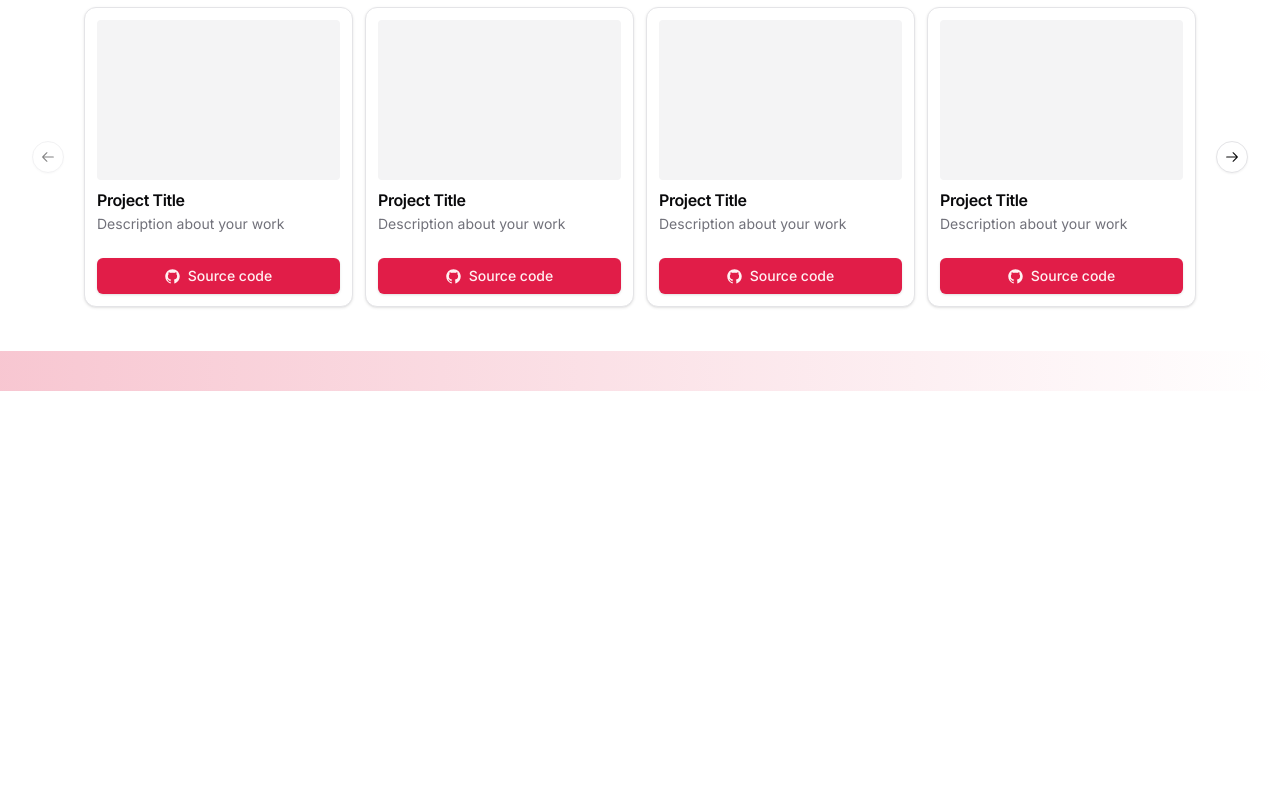
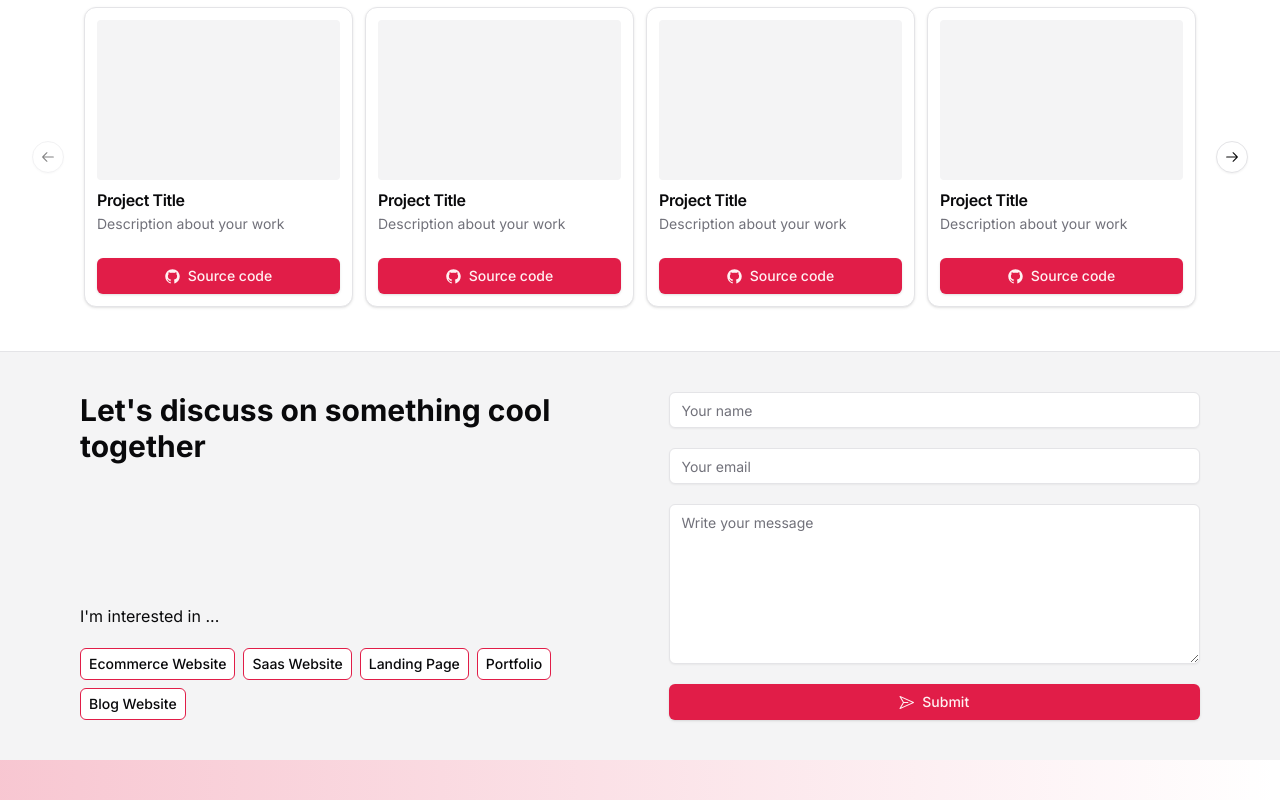
Before and after one commit to SA926-COBRA/Full-stack-Portfolio, a Next.js app: page / in a window 1280 px wide. Shown: the part 1140-1940 px from the top of the page. Before the commit the page ends 1531 px from the top, so only its background shows below. Built offline with nearby package versions, Linux system fonts and the light colour scheme.

Commit message:
feat: build contact section

```diff
--- /dev/null
+++ b/app/ContactSection.tsx
@@ -0,0 +1,12 @@
+import React from 'react';
+import ContactForm from "@/app/components/ContactForm";
+
+const ContactSection = () => {
+  return (
+      <div>
+        <ContactForm />
+      </div>
+  );
+};
+
+export default ContactSection;
--- a/app/components/ContactForm.tsx
+++ b/app/components/ContactForm.tsx
@@ -1,8 +1,16 @@
 'use client';
 
-import { useState } from 'react';
+import React, {useState} from 'react';
+import Container from "@/components/Container";
+import {Input} from "@/components/ui/input";
+import {Textarea} from "@/components/ui/textarea";
+import {Button} from "@/components/ui/button";
+import {RadioGroup, RadioGroupItem} from "@/components/ui/radio-group";
+import {Label} from "@/components/ui/label";
+import {PaperPlaneIcon} from "@radix-ui/react-icons";
 
 const ContactForm = () => {
+  const [name, setName] = useState('');
   const [email, setEmail] = useState('');
   const [message, setMessage] = useState('');
   const [submitted, setSubmitted] = useState(false);
@@ -17,7 +25,7 @@ const ContactForm = () => {
         headers: {
           'Content-Type': 'application/json',
         },
-        body: JSON.stringify({ email, message }),
+        body: JSON.stringify({email, message}),
       });
 
       if (response.ok) {
@@ -35,18 +43,86 @@ const ContactForm = () => {
   }
 
   return (
-    <form onSubmit={handleSubmit}>
-      <label>
-        Email:
-        <input type="email" value={email} onChange={(e) => setEmail(e.target.value)} required />
-      </label>
-      <label>
-        Message:
-        <textarea value={message} onChange={(e) => setMessage(e.target.value)} required />
-      </label>
-      <button type="submit">Submit</button>
-    </form>
-  );
+      <div className="">
+        <div
+            className="p-5 border-t bg-muted sm:p-10 w-[100vw] relative left-[50%] right-[50%] ml-[-50vw] mr-[-50vw]">
+          <Container>
+            <div className="flex md:flex-row flex-col gap-3 sm:gap-4">
+              <div className="grid grid-rows-2">
+                <div className="font-bold sm:text-3xl text-2xl">
+                  Let&apos;s discuss on something cool together
+                </div>
+                <div className="flex flex-col justify-end gap-5">
+                  <div>I&apos;m interested in ...</div>
+                  <RadioGroup defaultValue="card" className="flex flex-wrap">
+                    <div>
+                      <RadioGroupItem value="ecommerce_website" id="ecommerce_website" className="peer sr-only"/>
+                      <Label
+                          htmlFor="ecommerce_website"
+                          className="flex flex-col items-center justify-between rounded-md border border-primary bg-popover p-2 hover:bg-accent hover:text-accent-foreground peer-data-[state=checked]:bg-primary peer-data-[state=checked]:text-background [&:has([data-state=checked])]:bg-primary"
+                      >
+                        Ecommerce Website
+                      </Label>
+                    </div>
+                    <div>
+                      <RadioGroupItem value="saas_website" id="saas_website" className="peer sr-only"/>
+                      <Label
+                          htmlFor="saas_website"
+                          className="peer-data-[state=checked]:text-background flex flex-col items-center justify-between rounded-md border border-primary bg-popover p-2 hover:bg-accent hover:text-accent-foreground peer-data-[state=checked]:bg-primary [&:has([data-state=checked])]:bg-primary"
+                      >
+                        Saas Website
+                      </Label>
+                    </div>
+                    <div>
+                      <RadioGroupItem value="landing_page" id="landing_page" className="peer sr-only"/>
+                      <Label
+                          htmlFor="landing_page"
+                          className=" peer-data-[state=checked]:text-background flex flex-col items-center justify-between rounded-md border border-primary bg-popover p-2 hover:bg-accent hover:text-accent-foreground peer-data-[state=checked]:bg-primary [&:has([data-state=checked])]:bg-primary"
+                      >
+                        Landing Page
+                      </Label>
+                    </div>
+                    <div>
+                      <RadioGroupItem value="portfolio" id="portfolio" className="peer sr-only"/>
+                      <Label
+                          htmlFor="portfolio"
+                          className="peer-data-[state=checked]:text-background flex flex-col items-center justify-between rounded-md border border-primary bg-popover p-2 hover:bg-accent hover:text-accent-foreground peer-data-[state=checked]:bg-primary [&:has([data-state=checked])]:bg-primary"
+                      >
+                        Portfolio
+                      </Label>
+                    </div>
+                    <div>
+                      <RadioGroupItem value="blog_website" id="blog_website" className="peer sr-only"/>
+                      <Label
+                          htmlFor="blog_website"
+                          className="peer-data-[state=checked]:text-background flex flex-col items-center justify-between rounded-md border border-primary bg-popover p-2 hover:bg-accent hover:text-accent-foreground peer-data-[state=checked]:bg-primary [&:has([data-state=checked])]:bg-primary"
+                      >
+                        Blog Website
+                      </Label>
+                    </div>
+                  </RadioGroup>
+                </div>
+              </div>
+              <div className="sm:w-[50%] text-lg sm:leading-8">
+                <form onSubmit={handleSubmit}>
+                  <div className="flex flex-col gap-3 sm:gap-5">
+                    <Input className="bg-background" placeholder="Your name" type="text" value={name}
+                           onChange={(e) => setName(e.target.value)} required/>
+                    <Input className="bg-background" placeholder="Your email" type="email" value={email}
+                           onChange={(e) => setEmail(e.target.value)} required/>
+                    <Textarea className="bg-background h-40" placeholder="Write your message" value={message}
+                              onChange={(e) => setMessage(e.target.value)} required/>
+                    <Button className="w-full flex gap-2" type="submit"><PaperPlaneIcon />Submit</Button>
+                  </div>
+                </form>
+              </div>
+            </div>
+          </Container>
+        </div>
+      </div>
+
+  )
+      ;
 };
 
 export default ContactForm;
--- a/app/page.tsx
+++ b/app/page.tsx
@@ -4,6 +4,7 @@ import hero_section from "../personal_details/hero_section.json";
 import AboutMe from "@/app/AboutMe";
 import MySkills from "@/app/MySkills";
 import MyProjects from "@/app/MyProjects";
+import ContactSection from "@/app/ContactSection";
 
 export default function Home() {
   return (
@@ -14,6 +15,7 @@ export default function Home() {
           <AboutMe />
           <MySkills skills={hero_section.skills} />
           <MyProjects />
+          <ContactSection />
         </div>
       </main>
   );
--- /dev/null
+++ b/components/ui/input.tsx
@@ -0,0 +1,25 @@
+import * as React from "react"
+
+import { cn } from "@/lib/utils"
+
+export interface InputProps
+  extends React.InputHTMLAttributes<HTMLInputElement> {}
+
+const Input = React.forwardRef<HTMLInputElement, InputProps>(
+  ({ className, type, ...props }, ref) => {
+    return (
+      <input
+        type={type}
+        className={cn(
+          "flex h-9 w-full rounded-md border border-input bg-transparent px-3 py-1 text-sm shadow-sm transition-colors file:border-0 file:bg-transparent file:text-sm file:font-medium placeholder:text-muted-foreground focus-visible:outline-none focus-visible:ring-1 focus-visible:ring-ring disabled:cursor-not-allowed disabled:opacity-50",
+          className
+        )}
+        ref={ref}
+        {...props}
+      />
+    )
+  }
+)
+Input.displayName = "Input"
+
+export { Input }
--- /dev/null
+++ b/components/ui/label.tsx
@@ -0,0 +1,26 @@
+"use client"
+
+import * as React from "react"
+import * as LabelPrimitive from "@radix-ui/react-label"
+import { cva, type VariantProps } from "class-variance-authority"
+
+import { cn } from "@/lib/utils"
+
+const labelVariants = cva(
+  "text-sm font-medium leading-none peer-disabled:cursor-not-allowed peer-disabled:opacity-70"
+)
+
+const Label = React.forwardRef<
+  React.ElementRef<typeof LabelPrimitive.Root>,
+  React.ComponentPropsWithoutRef<typeof LabelPrimitive.Root> &
+    VariantProps<typeof labelVariants>
+>(({ className, ...props }, ref) => (
+  <LabelPrimitive.Root
+    ref={ref}
+    className={cn(labelVariants(), className)}
+    {...props}
+  />
+))
+Label.displayName = LabelPrimitive.Root.displayName
+
+export { Label }
--- /dev/null
+++ b/components/ui/radio-group.tsx
@@ -0,0 +1,44 @@
+"use client"
+
+import * as React from "react"
+import { CheckIcon } from "@radix-ui/react-icons"
+import * as RadioGroupPrimitive from "@radix-ui/react-radio-group"
+
+import { cn } from "@/lib/utils"
+
+const RadioGroup = React.forwardRef<
+  React.ElementRef<typeof RadioGroupPrimitive.Root>,
+  React.ComponentPropsWithoutRef<typeof RadioGroupPrimitive.Root>
+>(({ className, ...props }, ref) => {
+  return (
+    <RadioGroupPrimitive.Root
+      className={cn("grid gap-2", className)}
+      {...props}
+      ref={ref}
+    />
+  )
+})
+RadioGroup.displayName = RadioGroupPrimitive.Root.displayName
+
+const RadioGroupItem = React.forwardRef<
+  React.ElementRef<typeof RadioGroupPrimitive.Item>,
+  React.ComponentPropsWithoutRef<typeof RadioGroupPrimitive.Item>
+>(({ className, ...props }, ref) => {
+  return (
+    <RadioGroupPrimitive.Item
+      ref={ref}
+      className={cn(
+        "aspect-square h-4 w-4 rounded-full border border-primary text-primary shadow focus:outline-none focus-visible:ring-1 focus-visible:ring-ring disabled:cursor-not-allowed disabled:opacity-50",
+        className
+      )}
+      {...props}
+    >
+      <RadioGroupPrimitive.Indicator className="flex items-center justify-center">
+        <CheckIcon className="h-3.5 w-3.5 fill-primary" />
+      </RadioGroupPrimitive.Indicator>
+    </RadioGroupPrimitive.Item>
+  )
+})
+RadioGroupItem.displayName = RadioGroupPrimitive.Item.displayName
+
+export { RadioGroup, RadioGroupItem }
--- /dev/null
+++ b/components/ui/textarea.tsx
@@ -0,0 +1,24 @@
+import * as React from "react"
+
+import { cn } from "@/lib/utils"
+
+export interface TextareaProps
+  extends React.TextareaHTMLAttributes<HTMLTextAreaElement> {}
+
+const Textarea = React.forwardRef<HTMLTextAreaElement, TextareaProps>(
+  ({ className, ...props }, ref) => {
+    return (
+      <textarea
+        className={cn(
+          "flex min-h-[60px] w-full rounded-md border border-input bg-transparent px-3 py-2 text-sm shadow-sm placeholder:text-muted-foreground focus-visible:outline-none focus-visible:ring-1 focus-visible:ring-ring disabled:cursor-not-allowed disabled:opacity-50",
+          className
+        )}
+        ref={ref}
+        {...props}
+      />
+    )
+  }
+)
+Textarea.displayName = "Textarea"
+
+export { Textarea }
--- a/package.json
+++ b/package.json
@@ -13,6 +13,8 @@
     "@radix-ui/react-avatar": "^1.0.4",
     "@radix-ui/react-dropdown-menu": "^2.0.6",
     "@radix-ui/react-icons": "^1.3.0",
+    "@radix-ui/react-label": "^2.0.2",
+    "@radix-ui/react-radio-group": "^1.1.3",
     "@radix-ui/react-slot": "^1.0.2",
     "class-variance-authority": "^0.7.0",
     "clsx": "^2.1.0",
```
Also changed, not shown: 1 other file (tests, documents, lock files or other folders).
